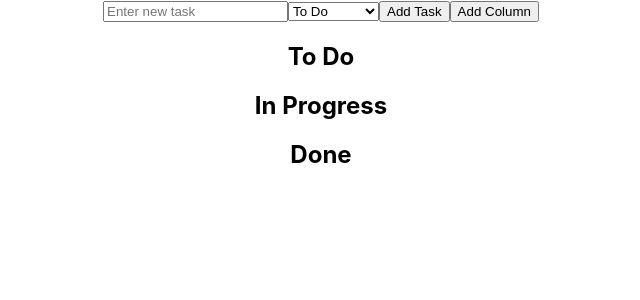
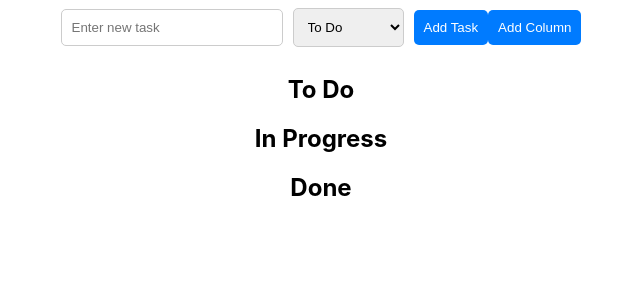
Before and after one commit to JayTailor45/ai-gen-kanban-board-react, a React (Create React App) app: page / in a window 1280 px wide. Shown: the top 300 px of the page, without its empty margins (319-959 px from the left). Built offline with nearby package versions, Linux system fonts and the light colour scheme.

Commit message:
improve styles

```diff
--- /dev/null
+++ b/src/KanbanBoard.css
@@ -0,0 +1,56 @@
+.kanban-board {
+    display: flex;
+    justify-content: space-between;
+    padding: 20px;
+}
+
+.column {
+    background-color: #f0f0f0;
+    border-radius: 5px;
+    width: 30%;
+    padding: 10px;
+    margin: 0 10px;
+    box-shadow: 0 2px 5px rgba(0, 0, 0, 0.1);
+}
+
+.column h2 {
+    text-align: center;
+}
+
+.task {
+    background-color: #ffffff;
+    border: 1px solid #ccc;
+    border-radius: 3px;
+    padding: 8px;
+    margin: 5px 0;
+    cursor: pointer;
+}
+
+button {
+    margin: 10px 0;
+    padding: 10px;
+    background-color: #007bff;
+    color: white;
+    border: none;
+    border-radius: 5px;
+    cursor: pointer;
+}
+
+button:hover {
+    background-color: #0056b3;
+}
+
+input[type="text"] {
+    padding: 10px;
+    margin-right: 10px;
+    border: 1px solid #ccc;
+    border-radius: 5px;
+    width: 200px;
+}
+
+select {
+    padding: 10px;
+    margin-right: 10px;
+    border: 1px solid #ccc;
+    border-radius: 5px;
+}
--- a/src/KanbanBoard.js
+++ b/src/KanbanBoard.js
@@ -1,5 +1,6 @@
 import React, { useState } from 'react';
 import { DragDropContext, Droppable, Draggable } from 'react-beautiful-dnd';
+import './KanbanBoard.css';
 
 const KanbanBoard = () => {
     const [newTask, setNewTask] = useState('');
```
Also changed, not shown: 1 other file (tests, documents, lock files or other folders).
